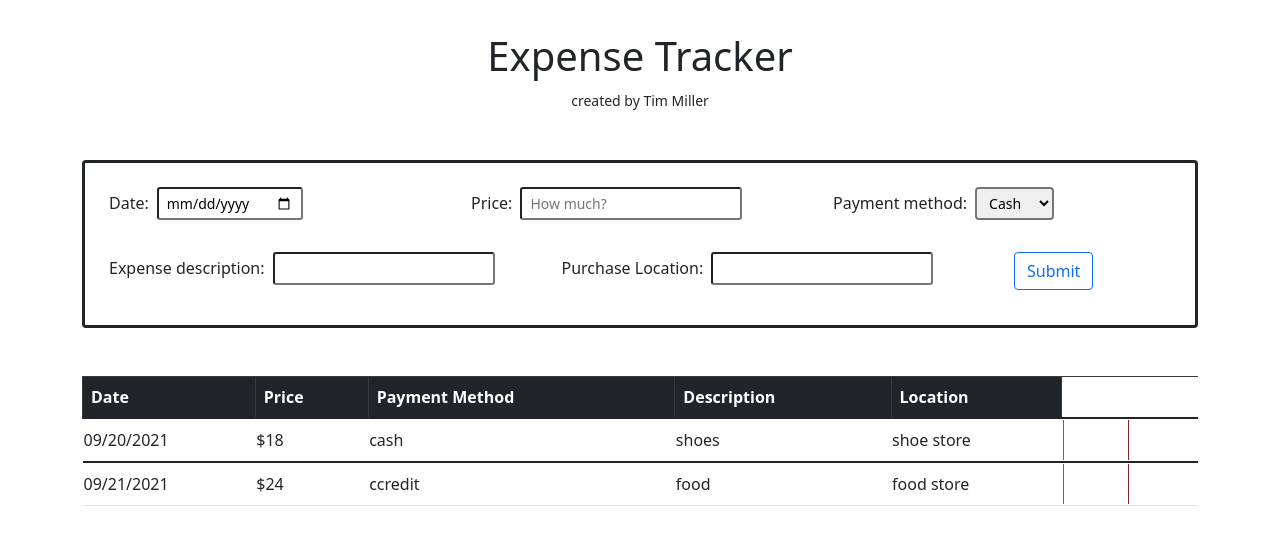
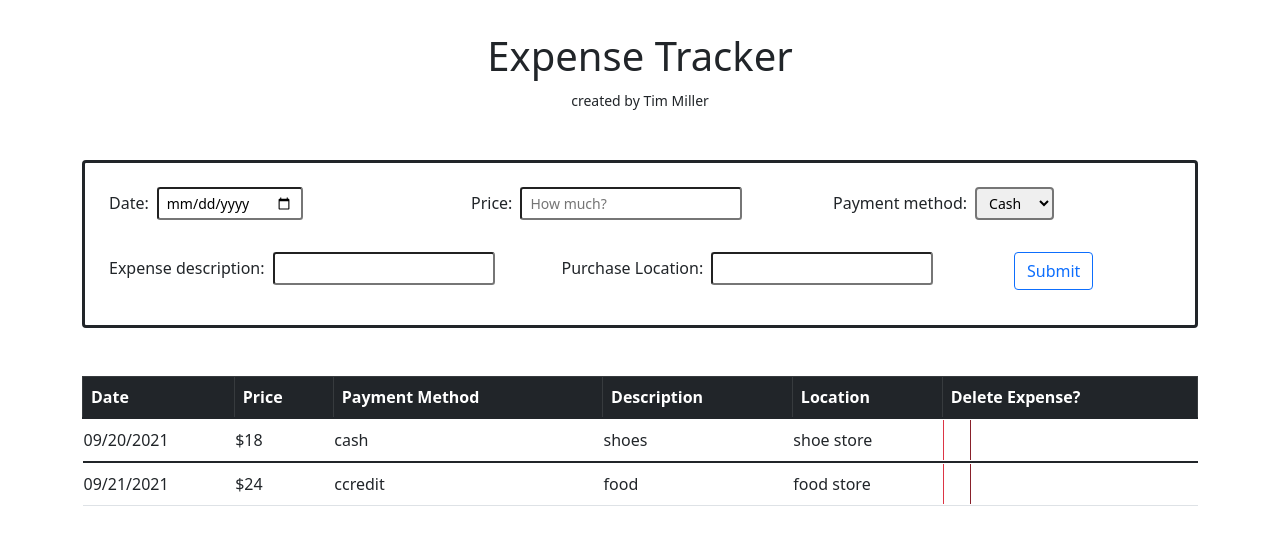
Before and after one commit to millertim83/expensetrackerReact, a React (Create React App) app: page / in a window 1280 px wide. Shown: the top 542 px of the page. Built offline with nearby package versions, Linux system fonts and the light colour scheme.

Commit message:
delete button column

```diff
--- a/src/Components/ExpenseTable.js
+++ b/src/Components/ExpenseTable.js
@@ -26,6 +26,7 @@ const ExpenseTable = ({expenseItems, setExpenseItems}) => {
                         <th>Payment Method</th>
                         <th>Description</th>
                         <th>Location</th>
+                        <th>Delete Expense?</th>
                     </tr>
                 </thead>
                 {/* { <tobdy>{expense}</tobdy> } */}
@@ -35,7 +36,7 @@ const ExpenseTable = ({expenseItems, setExpenseItems}) => {
                     <td>cash</td>
                     <td>shoes</td>
                     <td>shoe store</td>
-                    <td> <button type="button" className="btn-danger">Delete</button></td>
+                    <td> <button type="button" className="btn-danger">X</button></td>
                 </tr>
                 <tr>
                     <td>09/21/2021</td>
@@ -43,7 +44,7 @@ const ExpenseTable = ({expenseItems, setExpenseItems}) => {
                     <td>ccredit</td>
                     <td>food</td>
                     <td>food store</td>
-                    <td> <button type="button" className="btn-danger">Delete</button></td>
+                    <td> <button type="button" className="btn-danger">X</button></td>
                 </tr>
             </table>
 
```
